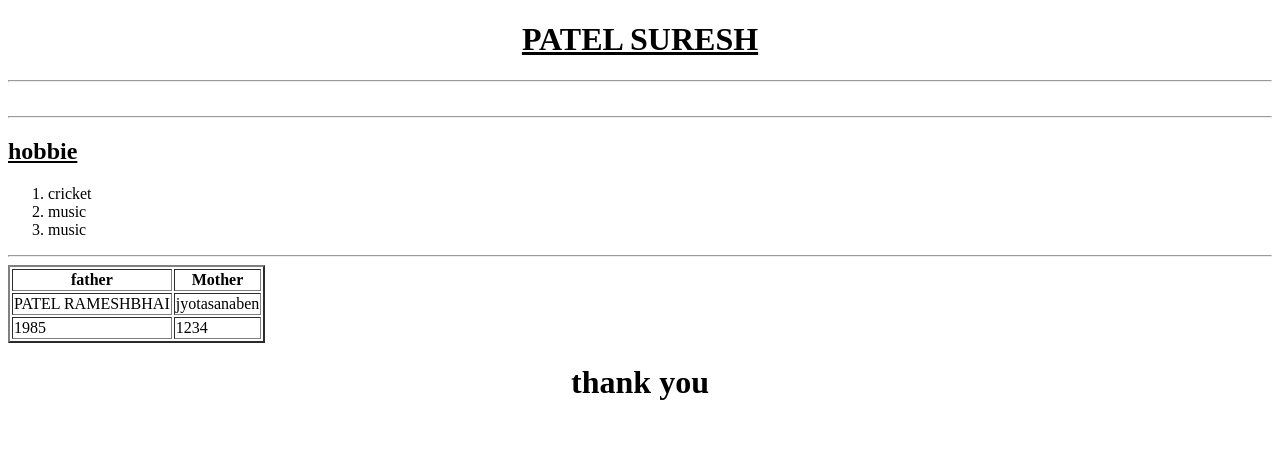
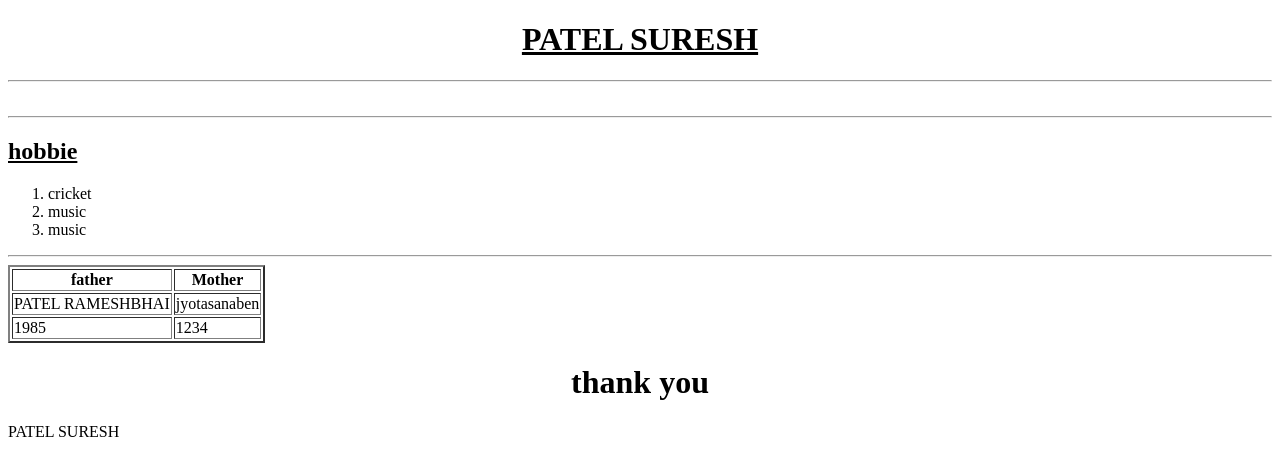
Before and after one commit to SRPatel2310/practice, a plain HTML site: page HTML/pr1.html in a window 1280 px wide. Drawn offline with Linux system fonts and the light colour scheme.

Commit message:
new add
commite

```diff
--- a/HTML/pr1.html
+++ b/HTML/pr1.html
@@ -54,6 +54,7 @@
     <center>
         <h1>thank you</h1>
     </center>
+    <p>PATEL SURESH</p>
 </body>
 
 </html>
```
